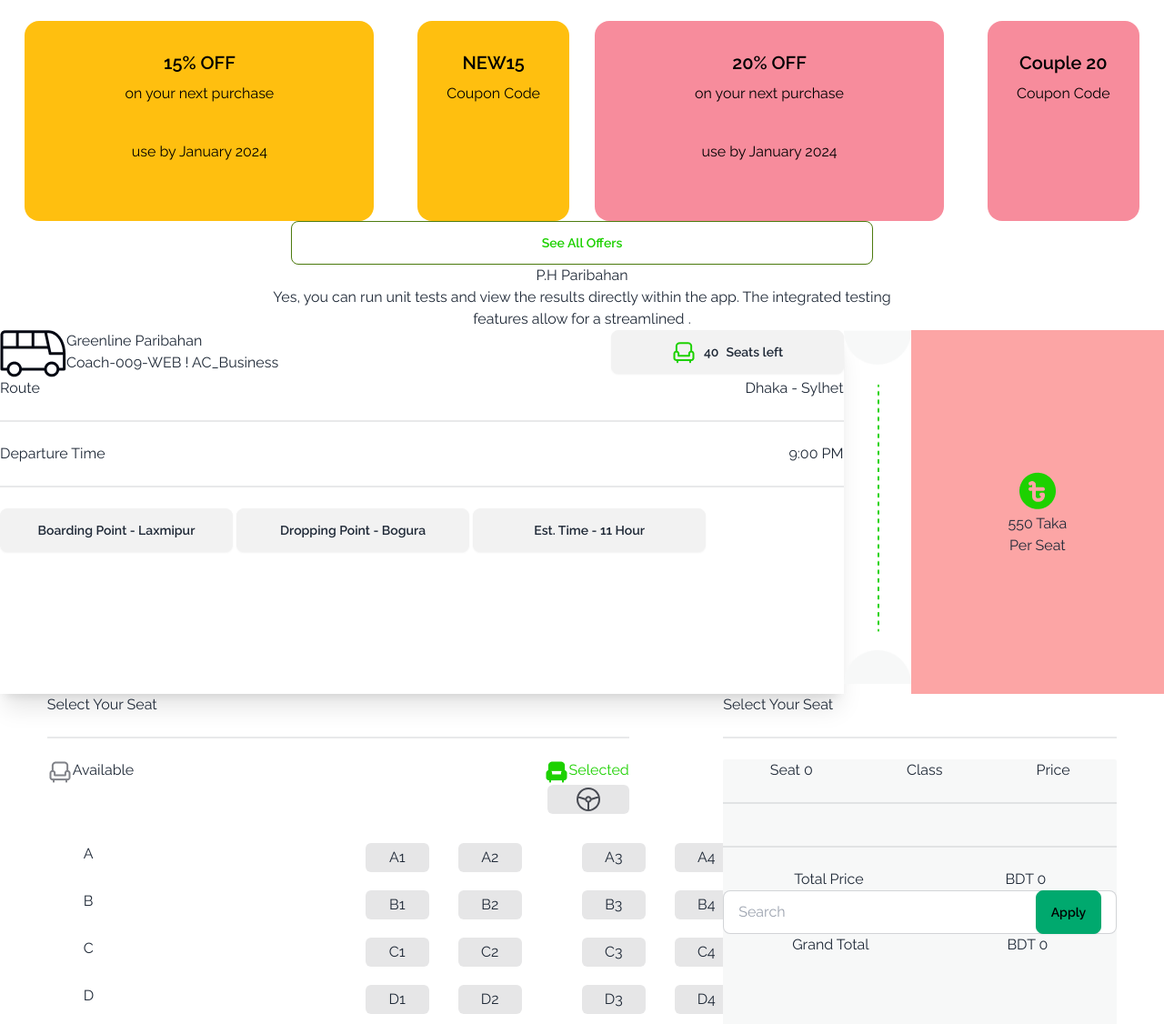
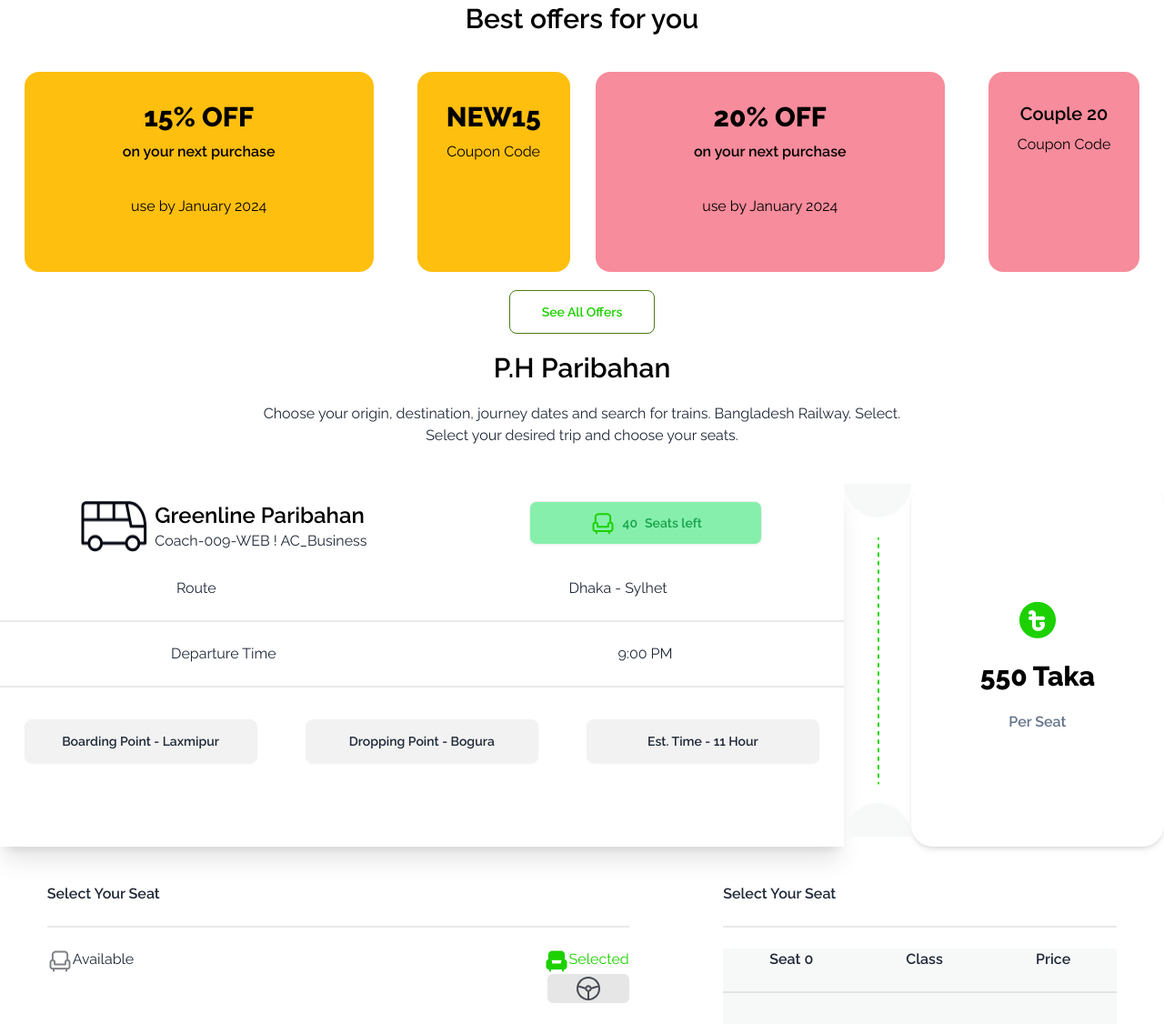
Before and after one commit to mizanurrahman70/Bus-ticketing, a plain HTML site: page index.html in a window 1280 px wide. Shown: the part 633-1759 px from the top of the page at 91% size. Drawn offline with nearby package versions, Linux system fonts and the light colour scheme.

Commit message:
sumit secton complete

```diff
--- a/index.html
+++ b/index.html
@@ -46,8 +46,7 @@
             </h1>
             <h2 class="text-7xl font-extrabold text-[#1DD100]">P Paribahan</h2>
             <p class="w-[691px]">
-              Yes, you can run unit tests and view the results directly within
-              the app. The integrated testing features allow for a streamlined
+              BD Tickets is the best online ticket platform for buying tickets. ... AVAILABLE BUS OPERATORS
             </p>
             <button
              class="btn btn-secondary text-black bg-[#1DD100] border-none"
@@ -56,6 +55,7 @@
             </button>
           </div>
         </div>
+        <div class="mx-auto flex justify-center mt-5"><h1 class="text-black font-semibold text-3xl">Best offers for you</h1></div>
       </section>
       <!-- diccount section  -->
       <section class="container mx-auto mt-10">
@@ -65,9 +65,9 @@
           <div class="flex">
             <div class="card w-96 bg-[#FFBF0F] text-neutral-content text-black">
               <div class="card-body items-center text-center">
-                <h2 class="card-title">15% OFF</h2>
-                <p>on your next purchase</p>
-                <p>use by January 2024</p>
+                <h2 class="card-title text-black font-extrabold text-3xl">15% OFF</h2>
+                <p class="text-black font-semibold text-1xl">on your next purchase</p>
+                <p class="text-current">use by January 2024</p>
               </div>
             </div>
             <div>
@@ -76,8 +76,8 @@
 
             <div class="card w-75 bg-[#FFBF0F] text-neutral-content text-black">
               <div class="card-body items-center text-center">
-                <h2 class="card-title">NEW15</h2>
-                <p>Coupon Code</p>
+                <h2 class="card-title text-black font-extrabold text-3xl">NEW15</h2>
+                <p class="text-current">Coupon Code</p>
               </div>
             </div>
           </div>
@@ -85,9 +85,9 @@
           <div class="flex">
             <div class="card w-96 bg-[#F78C9C] text-neutral-content text-black">
               <div class="card-body items-center text-center">
-                <h2 class="card-title">20% OFF</h2>
-                <p>on your next purchase</p>
-                <p>use by January 2024</p>
+                <h2 class="card-title text-black font-extrabold text-3xl">20% OFF</h2>
+                <p class="text-black font-semibold text-1xl">on your next purchase</p>
+                <p class="text-current">use by January 2024</p>
               </div>
             </div>
             <div>
@@ -106,35 +106,34 @@
       </section>
       <section class="container mx-auto justify-center w-full">
         <button
-          class="btn w-[50%] btn-secondary bg-white border-lime-700 text-[#1DD100] flex justify-center items-center text-center mx-auto"
+          class="btn mt-5 mb-5 w-40 btn-secondary bg-white border-lime-700 text-[#1DD100] flex justify-center items-center text-center mx-auto"
         >
           See All Offers
         </button>
       </section>
       <!-- ekkere main fatafati section eida  -->
-      <section id="id" class="container mx-auto">
-        <div class="text-center ">
-          <h1>P.H Paribahan</h1>
+      <section id="tricket-id" class="container mx-auto">
+        <div class="text-center space-y-5 mb-10">
+          <h1 class="text-black text-3xl font-semibold">P.H Paribahan</h1>
           <p class="w-[736px] mx-auto">
-            Yes, you can run unit tests and view the results directly within the
-            app. The integrated testing features allow for a streamlined .
+            Choose your origin, destination, journey dates and search for trains. Bangladesh Railway. Select. Select your desired trip and choose your seats.
           </p>
         </div>
         <!-- Greenline Paribahan section  -->
         <div class="flex mx-auto justify-center">
           <!-- card one  -->
           <div class="bg-white shadow-xl w-[1000px] h-[400px]">
-            <div class="flex justify-between">
+            <div class="flex justify-around mt-5">
               <div class="flex">
                 <img src="images/bus-logo.png" alt="" />
-                <div>
-                  <h1>Greenline Paribahan</h1>
-                  <h2>Coach-009-WEB ! AC_Business</h2>
+                <div class="ml-2">
+                  <h1 class="text-black text-2xl font-semibold">Greenline Paribahan</h1>
+                  <h2 class="text-inherit ">Coach-009-WEB ! AC_Business</h2>
                 </div>
               </div>
 
               <div>
-                <button class="btn btn-wide">
+                <button class="btn btn-wide text-green-600 bg-green-300">
                   <img src="images/seat-green.png" alt="" />
                   <span id="Available-shit">40</span>Seats left
                 </button>
@@ -142,19 +141,19 @@
             </div>
             <!-- background div  -->
             <div>
-                 <div class="flex justify-between">
+                 <div class="flex justify-around mt-7">
                     <p>Route</p>
                     <p>Dhaka - Sylhet</p>
                  </div>
                  <div class="divider"></div>
-                <div class="flex justify-between">
+                <div class="flex justify-around mt-2">
                     <p>Departure Time</p>
                 <p>9:00 PM</p>
             </div>
                 <div class="divider"></div>
                 </div>
 
-                <div>
+                <div class="flex justify-around mt-7">
                     <button class="btn btn-wide">Boarding Point - Laxmipur</button>
                     <button class="btn btn-wide">Dropping Point - Bogura</button>
                     <button class="btn btn-wide">Est. Time - 11 Hour</button>
@@ -166,23 +165,23 @@
                 <img src="images/info-devider.png" alt="">
               </div>
                <!-- card e add  -->
-               <div class="bg-red-300 h-[400px] w-[300px]">
-                    <div class="flex flex-col justify-center items-center my-auto h-full">
+               <div class="bg-white shadow-md rounded-3xl h-[400px] w-[300px]">
+                    <div class="flex flex-col justify-center items-center my-auto h-full space-y-5">
                         <img src="images/fare.png" alt="">
-                        <h1>550 Taka</h1>
-                        <p>Per Seat</p>
+                        <h1 class="text-black font-extrabold text-3xl">550 Taka</h1>
+                        <p class="text-slate-500 font-semibold">Per Seat</p>
                     </div>
                </div>
           </div>
         </div>
         <!-- bus sit  -->
         <!-- main container  -->
-        <div class="flex justify-around">
+        <div class="flex justify-around mt-10">
        <!-- card one 1  -->
-       <div class="container  w-[50%]">
+       <div class="container  w-[50%] ">
 
         <div>
-          <p>Select Your Seat</p>
+          <p class="text-1xl font-semibold">Select Your Seat</p>
         </div>
         <div class="divider"></div>
         <div class="flex justify-between">
@@ -276,20 +275,20 @@
        <!-- scend card  -->
        <div>
        <div class="">
-        <h3>Select Your Seat</h3>
+        <h3 class="text-1xl font-semibold">Select Your Seat</h3>
        </div>
        <div class="divider"></div>
 
        <!-- div litle containern  -->
        <div class="w-[433px] h-[335px] rounded-sm bg-[#F7F8F8]">
         <di class="flex justify-around">
-          <h3>Seat <span id="positve-shit">0</span></h3>
-          <h3>Class</h3>
-          <h3>Price</h3>
+          <h3 class=" font-semibold">Seat <span id="positve-shit">0</span></h3>
+          <h3 class=" font-semibold">Class</h3>
+          <h3 class=" font-semibold">Price</h3>
         </di>
         <div class="divider"></div>
 
-        <div class="flex justify-around">
+        <div class="flex justify-around font-medium space-y-2">
           <div id="shit">
 
 
@@ -302,32 +301,33 @@
         </div>
         </div>
         <div class="divider"></div>
-        <div class="flex justify-around">
-          <h1>Total Price</h1>
-          <h1>BDT <span id="total-price">0</span></h1>
+        <div class="flex justify-around mb-4">
+          <h1 class="font-semibold">Total Price</h1>
+          <h1 class="font-semibold">BDT <span id="total-price">0</span></h1>
         </div>
          <!-- cupon  -->
-         <div>
+         <div class="mb-5">
           <label class="input input-bordered flex items-center gap-2">
             <input id="cupon" type="text" class="grow" placeholder="Search" />
-            <button id="apply" class="btn btn-success">Apply</button>
+            <button id="apply" class="btn btn-success flex -mr-4">Apply</button>
           </label>
          </div>
         <!-- driand total  -->
         <div class="flex justify-around">
-          <h1>Grand Total</h1>
-          <h2>BDT <span id="">0</span></h2>
+          <h1 class="font-semibold">Grand Total</h1>
+          <h2 class="font-semibold">BDT <span id="">0</span></h2>
         </div>
+        <div class="flex justify-center mt-3"><button onclick="buttonClick()" class="btn btn-primary w-[80%] bg-[#1DD100]">Next</button></div>
        </div>
        <!-- presnger list  -->
-       <div class="space-y-5 ">
+       <!-- <div class="space-y-5 ">
         <h1>Passenger Name*</h1>
         <input required type="text" placeholder="Enter your name" class="input input-bordered w-full max-w-xs" />
         <h1>Phone Number*</h1>
         <input id="number" required type="number" placeholder="Enter number" class="input input-bordered w-full max-w-xs" />
         <h1>Email ID</h1>
         <input type="email" placeholder="Enter your name" class="input input-bordered w-full max-w-xs" />
-        <div><button disabled="btn btn-primary w-[90%]">Primary</button></div>
+        <div><button class="btn btn-primary ">Primary</button></div>
        </div>
         <div class="flex justify-around mt-5">
           <div >
@@ -338,7 +338,7 @@
             <h1>Cancellation Policy</h1>
             <div class="divider"></div>
           </div>
-        </div>
+        </div> -->
 
       </div>
 
@@ -347,13 +347,16 @@
 
       </section>
       <!-- consfarmation section  -->
-      <section class="container mx-auto">
-     <div class="w-[718px] h-[481px] bg-white rounded-lg">
+      <section id="submit" class="container mx-auto flex justify-center hidden">
+     <div class="w-[718px] h-[481px] bg-white rounded-lg shadow-md flex flex-col justify-center items-center text-center ">
       <img src="images/success.png" alt="">
-      <h1 class="text-green-700">SUCCESS</h1>
-       <p>Thank you for Booking Our Bus Seats.
+      <h1 class="text-green-700 font-extrabold text-2xl mt-2">SUCCESS</h1>
+       <p class="w-[561px] text-black font-semibold">Thank you for Booking Our Bus Seats.
         We are working hard to find the best service and deals for you.</p>
-        <h1>Shortly you will find a confirmation in your email.</h1>
+        <span class="mt-2">
+          Shortly you will find a confirmation in your email
+        </span>
+        <button class="btn btn-success bg-green-700 w-[300px] h-[55px] mt-6 rounded-3xl text-white">Continue</button>
 
      </div>
       </section>
--- a/js/script.js
+++ b/js/script.js
@@ -1,11 +1,16 @@
 // main button
 function buttonClick() {
   triketSecthionShow();
+  triketHiden()
 }
-
-// tricker secsiton show display
+// trciket submit section hiden
+function triketHiden() {
+  const show = document.getElementById("tricket-id");
+  show.classList.add("hidden");
+}
+// tricker submit secsiton show display
 function triketSecthionShow() {
-  const show = document.getElementById("tricket-section");
+  const show = document.getElementById("submit");
   show.classList.remove("hidden");
 }
 
```
